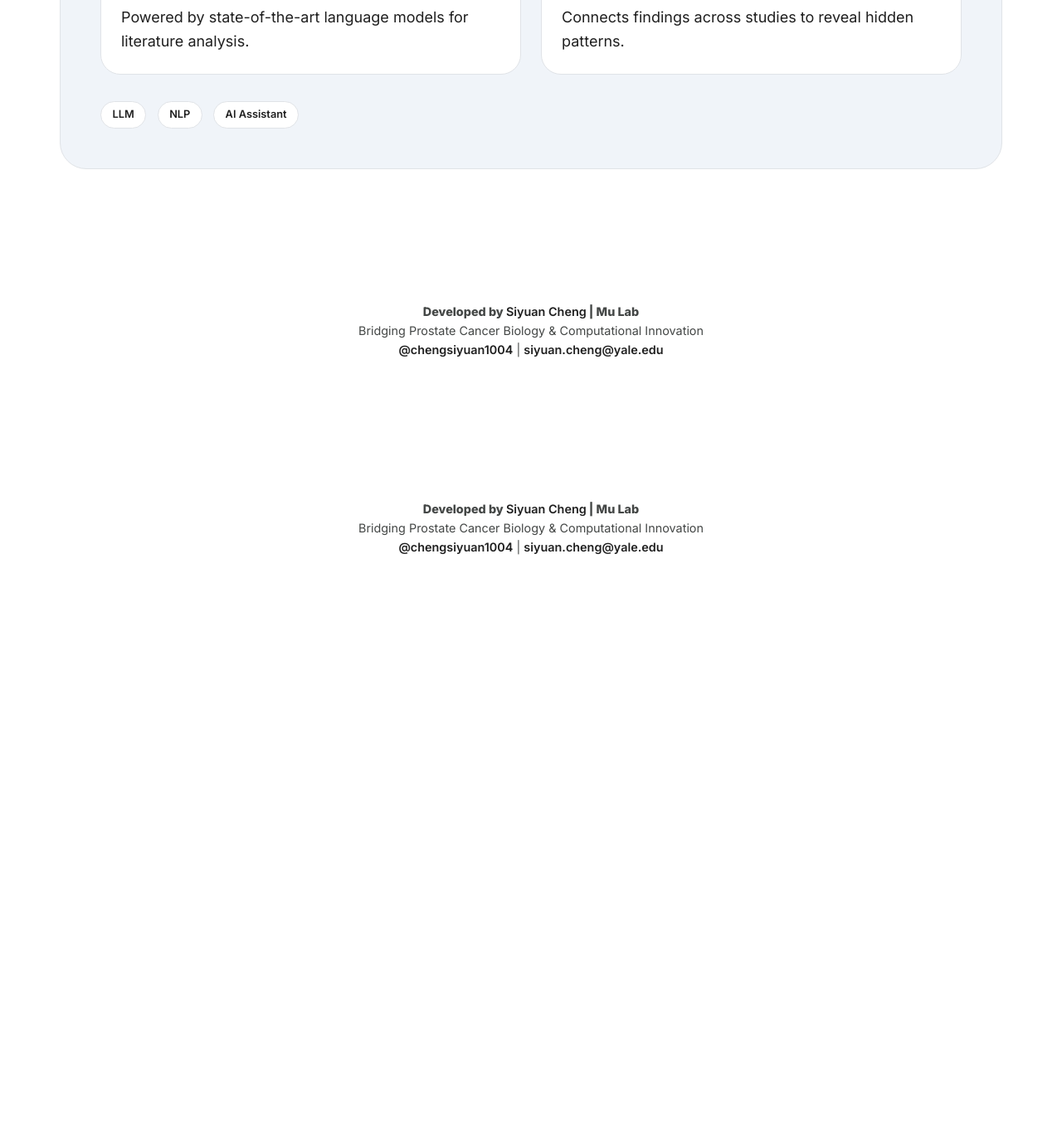
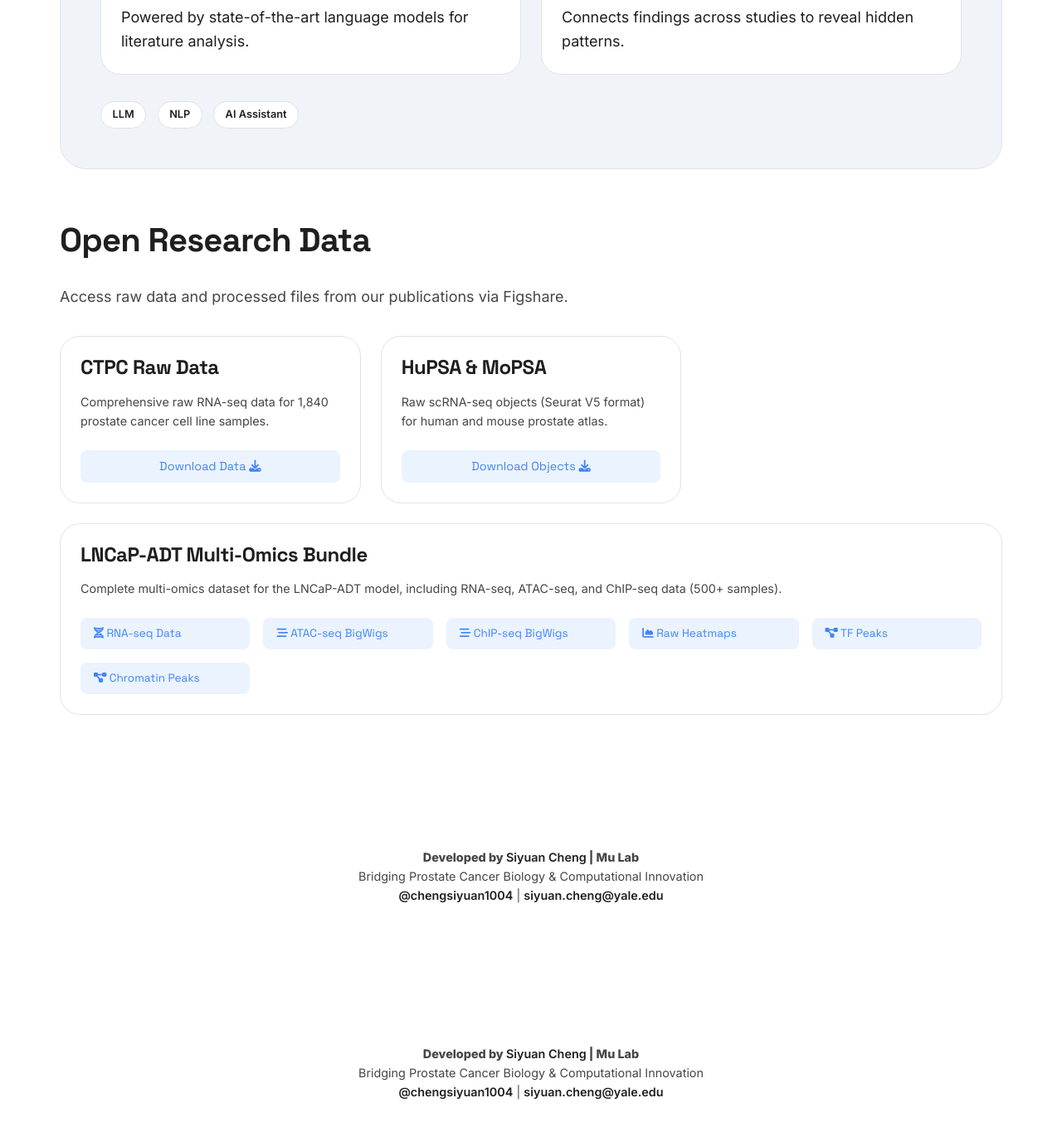
Before and after one commit to schoo7/pcatools, a Jekyll site: the page built from index.md, in a window 1280 px wide and 1400 px high, scrolled down 8067 px. Shown: the top 1365 px of the window at 83% size. Built offline with Jekyll 4.4.1, drawn with Linux system fonts in a browser that asks for light colours; before the commit the page ends 8810 px from its top, so only the background shows below that.

Commit message:
📊 Add Open Research Data section
🔬 New Data Downloads:
- CTPC Raw Data (1,840 prostate cancer cell line samples)
- HuPSA & MoPSA scRNA-seq objects (Seurat V5 format)
- LNCaP-ADT Multi-Omics Bundle (500+ samples)

📁 Dataset Types:
- RNA-seq data
- ATAC-seq BigWig files
- ChIP-seq BigWig files
- Raw heatmaps
- Transcription factor peaks
- Chromatin modification peaks

🌐 Open Science:
- Direct Figshare integration
- Comprehensive data access
- Multi-omics resource availability

```diff
--- a/index.md
+++ b/index.md
@@ -238,6 +238,66 @@ title: ""
   </div>
 </div>
 
+<h2>Open Research Data</h2>
+<p>Access raw data and processed files from our publications via Figshare.</p>
+
+<div class="tool-section">
+  <div class="features-grid" style="grid-template-columns: repeat(auto-fit, minmax(350px, 1fr));">
+
+    <!-- CTPC Data -->
+    <div class="feature-item">
+      <h3 style="font-size: 1.5rem; margin-bottom: 1rem;">CTPC Raw Data</h3>
+      <p style="font-size: 0.9rem; margin-bottom: 1.5rem;">
+        Comprehensive raw RNA-seq data for 1,840 prostate cancer cell line samples.
+      </p>
+      <a href="https://lsuhs.figshare.com/articles/dataset/CTPC_raw_data/27987146" target="_blank" class="tool-url" style="width: 100%; text-align: center; margin-bottom: 0;">
+        Download Data <i class="fas fa-download"></i>
+      </a>
+    </div>
+
+    <!-- HuPSA Data -->
+    <div class="feature-item">
+      <h3 style="font-size: 1.5rem; margin-bottom: 1rem;">HuPSA & MoPSA</h3>
+      <p style="font-size: 0.9rem; margin-bottom: 1.5rem;">
+        Raw scRNA-seq objects (Seurat V5 format) for human and mouse prostate atlas.
+      </p>
+      <a href="https://lsuhs.figshare.com/articles/dataset/HuPSA_and_MoPSA_raw_data_in_Seurat_V5_format/27987158" target="_blank" class="tool-url" style="width: 100%; text-align: center; margin-bottom: 0;">
+        Download Objects <i class="fas fa-download"></i>
+      </a>
+    </div>
+
+    <!-- LNCaP-ADT Bundle -->
+    <div class="feature-item" style="grid-column: 1 / -1;">
+      <h3 style="font-size: 1.5rem; margin-bottom: 1rem;">LNCaP-ADT Multi-Omics Bundle</h3>
+      <p style="font-size: 0.9rem; margin-bottom: 1.5rem;">
+        Complete multi-omics dataset for the LNCaP-ADT model, including RNA-seq, ATAC-seq, and ChIP-seq data (500+ samples).
+      </p>
+
+      <div style="display: grid; grid-template-columns: repeat(auto-fit, minmax(200px, 1fr)); gap: 1rem;">
+        <a href="https://lsuhs.figshare.com/articles/dataset/RNAseq_data/26254769" target="_blank" class="tool-url" style="margin-bottom: 0; font-size: 0.85rem;">
+          <i class="fas fa-dna"></i> RNA-seq Data
+        </a>
+        <a href="https://lsuhs.figshare.com/articles/dataset/Origianl_bigWig_files_from_ATACseq/26253572" target="_blank" class="tool-url" style="margin-bottom: 0; font-size: 0.85rem;">
+          <i class="fas fa-stream"></i> ATAC-seq BigWigs
+        </a>
+        <a href="https://lsuhs.figshare.com/articles/dataset/bigWig_files_from_ChIPseq/26262245" target="_blank" class="tool-url" style="margin-bottom: 0; font-size: 0.85rem;">
+          <i class="fas fa-stream"></i> ChIP-seq BigWigs
+        </a>
+        <a href="https://lsuhs.figshare.com/articles/figure/Raw_heatmaps_for_individual_samples_from_ATACseq_and_ChIPseq/26272126" target="_blank" class="tool-url" style="margin-bottom: 0; font-size: 0.85rem;">
+          <i class="fas fa-chart-area"></i> Raw Heatmaps
+        </a>
+        <a href="https://lsuhs.figshare.com/articles/dataset/Peak_files_from_ChIPseq_data_focusing_on_transcription_factors/26264216" target="_blank" class="tool-url" style="margin-bottom: 0; font-size: 0.85rem;">
+          <i class="fas fa-project-diagram"></i> TF Peaks
+        </a>
+        <a href="https://lsuhs.figshare.com/articles/dataset/Peak_files_from_ChIPseq_focusing_on_chromatin_modifications/26264273" target="_blank" class="tool-url" style="margin-bottom: 0; font-size: 0.85rem;">
+          <i class="fas fa-project-diagram"></i> Chromatin Peaks
+        </a>
+      </div>
+    </div>
+
+  </div>
+</div>
+
 </div>
 
 <div class="footer">
```
